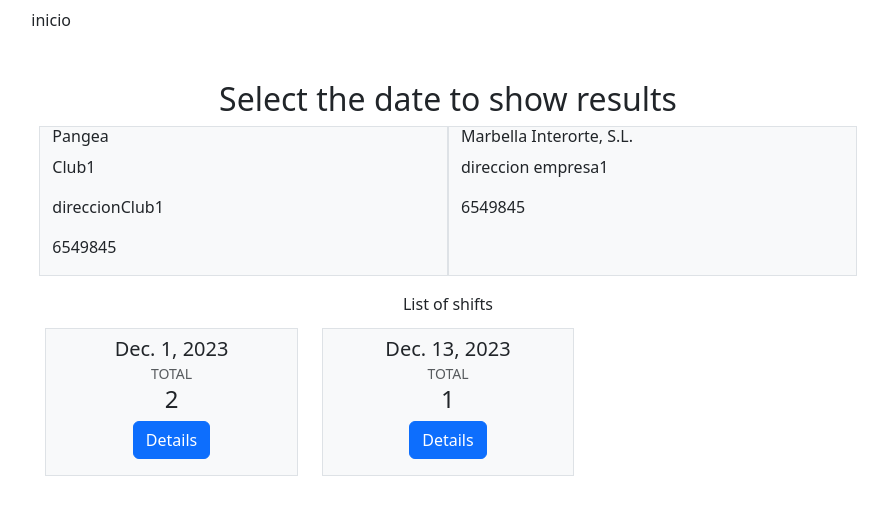
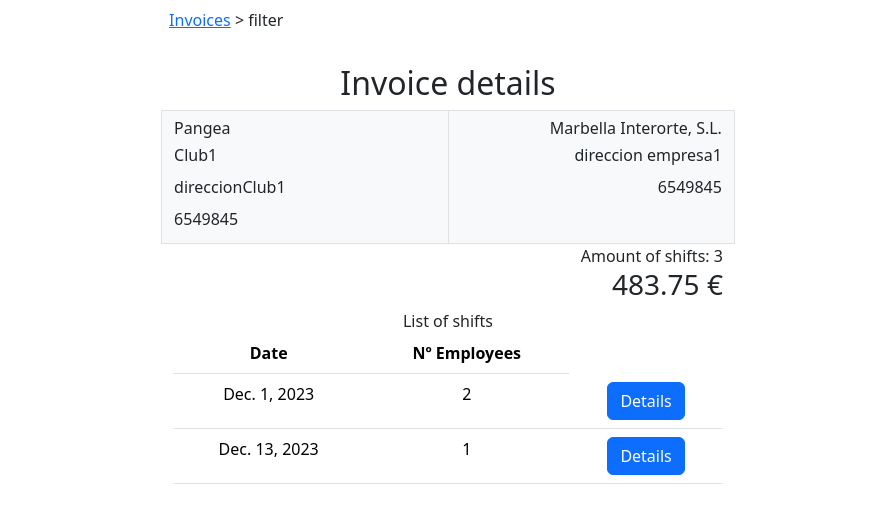
Before and after one commit to fersie7e/sie7e, a Django app: page /security/invoicedetail/37 in a window 1280 px wide. Shown: the part 56-579 px from the top of the page, without its empty margins (192-1080 px from the left). Run offline with Django 4.2, Linux system fonts and the light colour scheme; data comes from the database, SQL or seed files in the repository; both versions use the stored data as it was after the commit.

Commit message:
some improvements

```diff
--- a/security/models.py
+++ b/security/models.py
@@ -25,7 +25,7 @@ class Fee(models.Model):
     salary = models.FloatField()
 
     def __str__(self):
-        return f"fee: {self.fee} salary: {self.salary}"
+        return f"fee: {self.fee} € - salary: {self.salary} €"
 
 
 class Service(models.Model):
@@ -66,6 +66,7 @@ class Shift(models.Model):
     shift_provider = models.ForeignKey(Provider, on_delete=models.SET_NULL, null=True, related_name="shift_provider")
     service_provided = models.ForeignKey(Service, on_delete=models.SET_NULL, null=True, related_name="service_provided")
     invoiced = models.BooleanField(default=False)
+    invoice_num = models.IntegerField(null=True)
 
     def __str__(self):
         return f"{self.date} - {self.venue}"
--- a/security/templates/security/invoice_detail.html
+++ b/security/templates/security/invoice_detail.html
@@ -4,47 +4,48 @@
 
     <div class="row h-100 d-inline-block">
         <div class="row text-start mt-2">
-            <p>inicio</p>
+            <p><a href="{% url 'invoicefilter' %}">Invoices</a> > filter</p>
         </div>
         <div class="col p-3">
             <!-- SEARCH FORM -->
-            <div class="row p-3">
-                <h2>Select the date to show results</h2>
-                <div class="col-6 bg-light border text-start">
-                    <h6>{{ invoice.invoice_venue.commercial_name }}</h6>
-                    <p>{{ invoice.invoice_venue.business_name }}</p>
-                    <p>{{ invoice.invoice_venue.address }}</p>
-                    <p>{{ invoice.invoice_venue.cif }}</p>
+            <div class="row">
+                <h2>Invoice details</h2>
+                <div class="col-6 bg-light border-start border-top border-bottom text-start">
+                    <h6 class="mt-2">{{invoice.invoice_venue.commercial_name}}</h6>
+                    <p class="lh-1">{{invoice.invoice_venue.business_name}}</p>
+                    <p class="lh-1">{{invoice.invoice_venue.address}}</p>
+                    <p class="lh-1">{{invoice.invoice_venue.cif}}</p>
                 </div>
-                <div class="col-6 bg-light border text-start">
-                    <h6>{{ invoice.invoice_provider.name }}</h6>
-                    <p>{{ invoice.invoice_provider.address }}</p>
-                    <p>{{ invoice.invoice_venue.cif }}</p>
+                <div class="col-6 bg-light border text-end">
+                    <h6 class="mt-2">{{invoice.invoice_provider.name}}</h6>
+                    <p class="lh-1">{{invoice.invoice_provider.address}}</p>
+                    <p class="lh-1">{{invoice.invoice_venue.cif}}</p>
+                </div>
+            </div>
+            <div class="row">
+                <div class="col text-end">
+                    Amount of shifts: {{total_shifts}}
+                    <h3 >{{invoice.amount}} €</h3>
                 </div>
             </div>
             <caption>List of shifts</caption>
-                <div class="row gx-1">
+                <table class="table">
+                    <thead>
+                    <tr>
+                        <th scope="col">Date</th>
+                        <th scope="col">Nº Employees</th>
+                    </tr>
+                    </thead>
+                    <tbody>
                     {% for shift in invoice.shifts.all %}
-                        <div class="col-6 col-sm-4 p-2">
-                            <div class="col m-1 p-2 bg-light border">
-                                <div class="col text-center">
-                                    <div class="card-body">
-                                        <h5 class="card-title">{{shift.date}}</h5>
-                                    </div>
-                                </div>
-                                <div class="col">
-                                    <div class="card-body">
-                                        <p class="card-text text-center m-0 p-0"><small class="text-body-secondary">TOTAL</small></p>
-                                        <h4 class="card-title text-center">{{shift.employees.count}}</h4>
-                                    </div>
-                                </div>
-                                <div class="col text-center my-2">
-                                    <a href="{% url 'setservice' shift.id %}" class="btn btn-primary">Details</a>
-                                </div>
-                            </div>
-                        </div>
+                        <tr>
+                            <td>{{shift.date}}</td>
+                            <td>{{shift.employees.count}}</td>
+                            <td><a href="{% url 'setservice' shift.id %}" class="btn btn-primary">Details</a></td>
+                        </tr>
                     {% endfor %}
-                </div>
+                    </tbody>
+                </table>
         </div>
     </div>
 
--- a/security/templates/security/invoice_filter.html
+++ b/security/templates/security/invoice_filter.html
@@ -4,12 +4,12 @@
 
     <div class="row h-100 d-inline-block">
         <div class="row text-start mt-2">
-            <p>inicio</p>
+            <p>Invoices</p>
         </div>
         <div class="col p-3">
             <!-- SEARCH FORM -->
             <div class="row p-3">
-                <h2>Select the date to show results</h2>
+                <h2>Select the date</h2>
                 <div class="col bg-light border text-start">
                     <form action="{% url 'invoicefilter' %}" method="post">
                         {% csrf_token %}
--- a/security/views.py
+++ b/security/views.py
@@ -214,8 +214,9 @@ def invoiceGen(request):
             invoice.shifts.add(shift)
             invoice.save()
             shift.invoiced = True
+            shift.invoice_num = invoice.pk
             shift.save()
-            success = True
+        success = True
 
     return render(request, 'security/invoice_gen.html', {
         "venues": Venue.objects.all(),
@@ -245,6 +246,11 @@ def invoicefilter(request):
 
 def invoicedetail(request, invoice_id):
     invoice = Invoice.objects.get(pk=invoice_id)
+    shifts = invoice.shifts.all()
+    total_shifts = 0
+    for shift in shifts:
+        total_shifts += shift.employees.count()
     return render(request, 'security/invoice_detail.html', {
         "invoice": invoice,
+        "total_shifts": total_shifts,
     })
```
Also changed, not shown: security/templates/security/set.html (+12 -7 lines), db.sqlite3, security/migrations/0005_shift_invoice_num.py (added).
